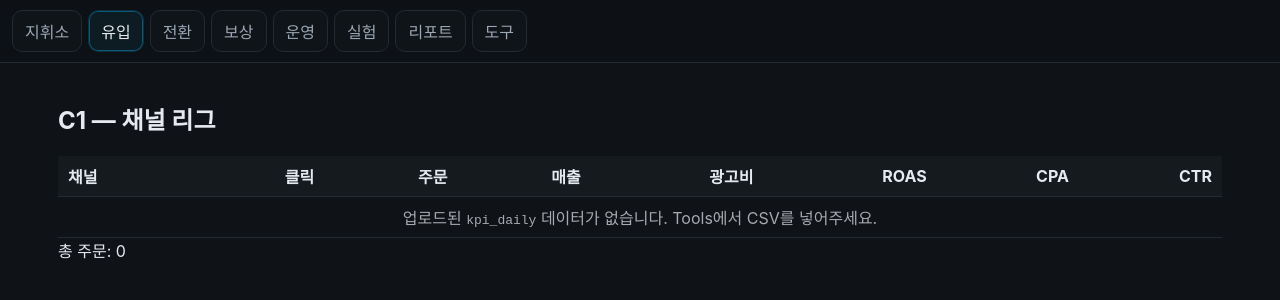
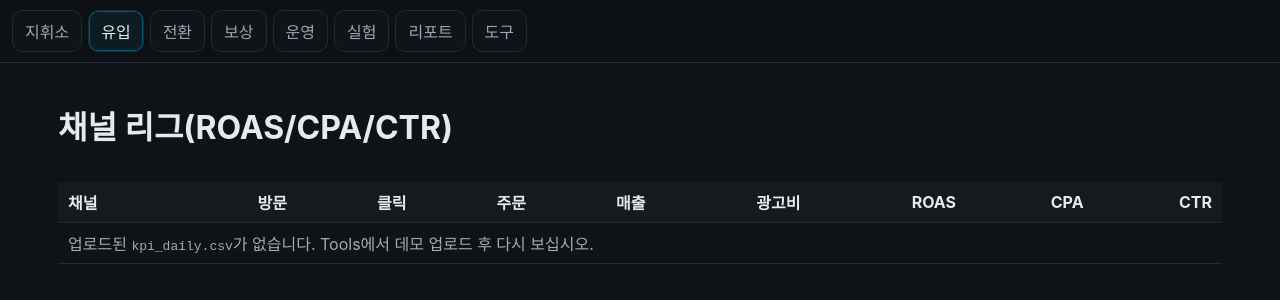
Before and after one commit to sht27363838-glitch/zp-v3.0, a Next.js app: page /growth in a window 1280 px wide. Shown: the top 300 px of the page. Built offline with nearby package versions, Linux system fonts and the light colour scheme.

Commit message:
Update page.tsx

```diff
--- a/app/(tabs)/growth/page.tsx
+++ b/app/(tabs)/growth/page.tsx
@@ -1,12 +1,12 @@
 'use client'
-export const dynamic = 'force-dynamic'
 
 import React, { useMemo } from 'react'
-import { readCsvLS, parseCsv, type CsvTable } from '../../_lib/readCsv'
+import { readCsvLS, parseCsv, type CsvRow } from '../../_lib/readCsv'
 import { num, fmt, pct } from '../../_lib/num'
 
-type RowAgg = {
+type Agg = {
   channel: string
+  visits: number
   clicks: number
   spend: number
   orders: number
@@ -14,42 +14,58 @@ type RowAgg = {
 }
 
 export default function Growth() {
+  // 로컬스토리지에서 kpi_daily CSV 원문 읽기
   const raw = readCsvLS('kpi_daily') || ''
-  // 항상 {headers, rows} 형태로 통일
-  const data: CsvTable = useMemo(() => (raw ? parseCsv(raw) : { headers: [], rows: [] }), [raw])
 
-  // 채널 집계
-  const by: Record<string, RowAgg> = {}
-  let totalOrders = 0
-  for (const r of data.rows as any[]) {
-    const ch = r.channel || 'unknown'
-    const o = (by[ch] ||= { channel: ch, clicks: 0, spend: 0, orders: 0, revenue: 0 })
+  // 한 번만 파싱 (SSR 안전)
+  const data = useMemo(
+    () => (raw ? parseCsv(raw) : { headers: [] as string[], rows: [] as CsvRow[] }),
+    [raw]
+  )
+
+  // 채널별 집계
+  const by: Record<string, Agg> = {}
+  for (const r of data.rows) {
+    const ch = (r.channel as string) || 'unknown'
+    const o =
+      (by[ch] ||= {
+        channel: ch,
+        visits: 0,
+        clicks: 0,
+        spend: 0,
+        orders: 0,
+        revenue: 0,
+      })
+    o.visits += num(r.visits)
     o.clicks += num(r.clicks)
     o.spend += num(r.ad_cost)
     o.orders += num(r.orders)
     o.revenue += num(r.revenue)
-    totalOrders += num(r.orders)
   }
 
-  // 테이블 데이터 + 정렬(ROAS desc)
+  // 표용 최종 리스트 (지표 계산)
   const rows = Object.values(by)
-    .map(r => {
-      const CPA = r.orders ? (r.spend || 0) / r.orders : 0
-      const CTR = 0 // visits 컬럼 없이 단순 표시 유지(원하면 visits로 대체 가능)
-      const ROAS = r.spend ? r.revenue / r.spend : 0
-      return { ...r, CPA, CTR, ROAS }
+    .map((o) => {
+      const ROAS = o.spend ? o.revenue / o.spend : 0
+      const CPA = o.orders ? o.spend / o.orders : 0
+      const CTR = o.visits ? o.clicks / o.visits : 0
+      return { ...o, ROAS, CPA, CTR }
     })
-    .sort((a, b) => (b.ROAS || 0) - (a.ROAS || 0))
+    .sort((a, b) => b.ROAS - a.ROAS)
+
+  // 퍼센트 표기(소수 1자리) 헬퍼
+  const pct1 = (v: number) => pct(v, 1)
 
   return (
-    <div className="pad">
-      <h2 className="title">C1 — 채널 리그</h2>
+    <div className="page">
+      <h1>채널 리그(ROAS/CPA/CTR)</h1>
 
-      <div style={{ maxHeight: 520, overflow: 'auto' }}>
+      <div style={{ maxHeight: 480, overflow: 'auto' }}>
         <table className="league">
           <thead>
             <tr>
               <th>채널</th>
+              <th>방문</th>
               <th>클릭</th>
               <th>주문</th>
               <th>매출</th>
@@ -60,30 +76,30 @@ export default function Growth() {
             </tr>
           </thead>
           <tbody>
-            {rows.map(r => (
+            {rows.map((r) => (
               <tr key={r.channel}>
                 <td>{r.channel}</td>
+                <td>{fmt(r.visits)}</td>
                 <td>{fmt(r.clicks)}</td>
                 <td>{fmt(r.orders)}</td>
                 <td>{fmt(r.revenue)}</td>
                 <td>{fmt(r.spend)}</td>
-                <td>{pct(r.ROAS)}</td>
+                <td>{pct1(r.ROAS)}</td>
                 <td>{fmt(r.CPA)}</td>
-                <td>{pct(r.CTR)}</td>
+                <td>{pct1(r.CTR)}</td>
               </tr>
             ))}
             {rows.length === 0 && (
               <tr>
-                <td colSpan={8} style={{ textAlign: 'center', opacity: 0.7 }}>
-                  업로드된 <code>kpi_daily</code> 데이터가 없습니다. Tools에서 CSV를 넣어주세요.
+                <td colSpan={9} style={{ opacity: 0.7 }}>
+                  업로드된 <code>kpi_daily.csv</code>가 없습니다. Tools에서 데모 업로드 후 다시
+                  보십시오.
                 </td>
               </tr>
             )}
           </tbody>
         </table>
       </div>
-
-      <div className="mt-3 text-sm text-dim">총 주문: {fmt(totalOrders)}</div>
     </div>
   )
 }
```
